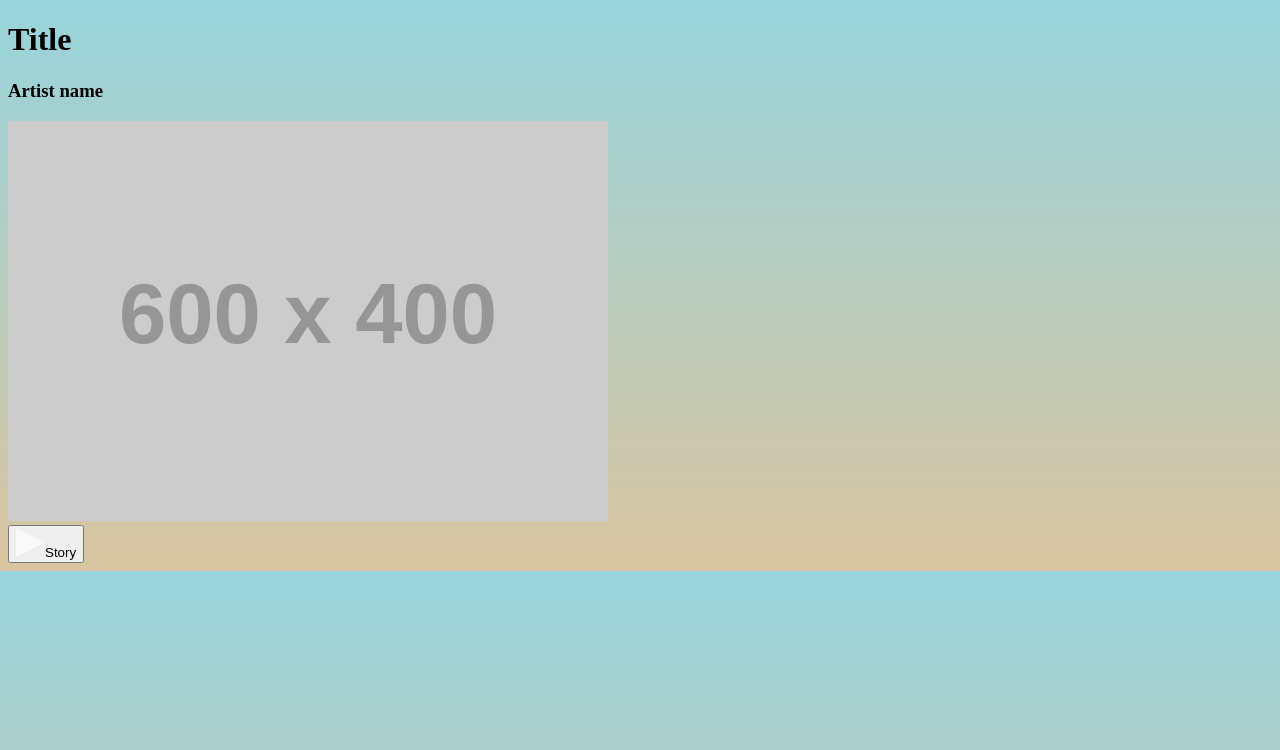
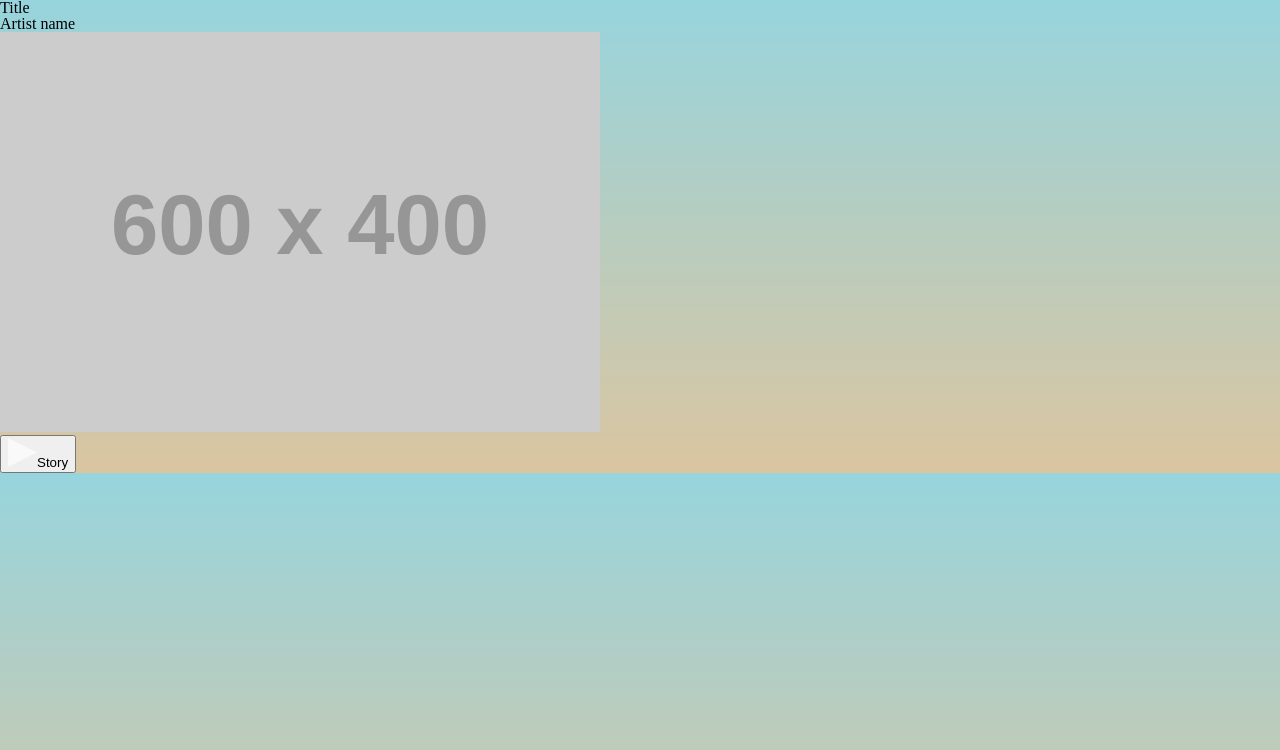
Before and after one commit to AlisonYoon/coffee-break, a Vue app: page / in a window 1280 px wide. Shown: the top 750 px of the page. Built offline with nearby package versions, Linux system fonts and the light colour scheme.

Commit message:
add reset css

```diff
--- a/package.json
+++ b/package.json
@@ -9,6 +9,7 @@
   },
   "dependencies": {
     "core-js": "^2.6.5",
+    "reset-css": "^4.0.1",
     "vue": "^2.6.10"
   },
   "devDependencies": {
--- a/src/assets/scss/app.scss
+++ b/src/assets/scss/app.scss
@@ -1,3 +1,5 @@
+@import 'node_modules/reset-css/sass/_reset';
+
 body {
    background: rgb(151,212,221);
    background: linear-gradient(180deg, rgba(151,212,221,1) 0%, rgba(218,197,160,1) 100%);
```
Also changed, not shown: 1 other file (tests, documents, lock files or other folders).
